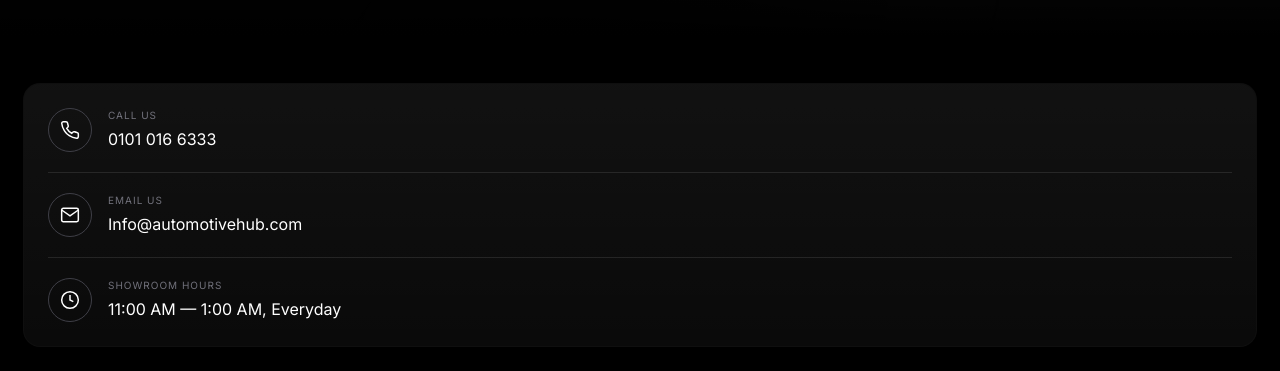
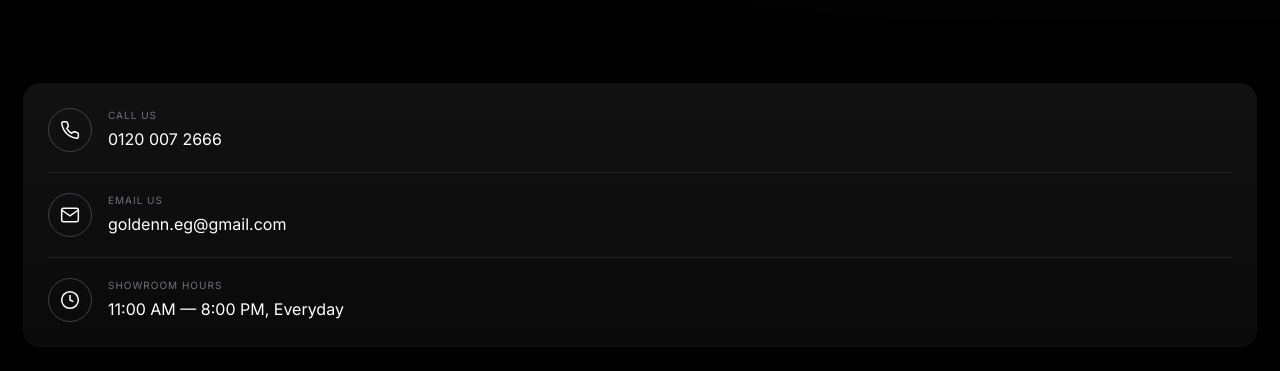
Before and after one commit to potatosalads58-collab/automotive-hub, a Next.js app: page /contact in a window 1280 px wide. Shown: the part 1900-2271 px from the top of the page. Built offline with nearby package versions, Linux system fonts and the light colour scheme.

Commit message:
Update page.tsx

```diff
--- a/app/contact/page.tsx
+++ b/app/contact/page.tsx
@@ -2,12 +2,12 @@
 import { useEffect, useState, useRef } from 'react'
 import Footer from '@/components/Footer'
 
-const PHONE = '01010166333'
-const PHONE_DISPLAY = '0101 016 6333'
-const EMAIL = 'Info@automotivehub.com'
-const INSTAGRAM_URL = 'https://instagram.com/automotivehubegy'
-const THREADS_URL = 'https://www.threads.net/@automotivehubegy'
-const FACEBOOK_URL = 'https://www.facebook.com/share/14nBzBzMDiU/'
+const PHONE = '01200072666'
+const PHONE_DISPLAY = '0120 007 2666'
+const EMAIL = 'goldenn.eg@gmail.com'
+const INSTAGRAM_URL = 'https://instagram.com/goldenneg'
+const THREADS_URL = 'https://www.threads.net/'
+const FACEBOOK_URL = 'https://www.facebook.com/Golden.N.Automotive'
 
 function AnimatedTitle({ text }: { text: string }) {
   return (
@@ -233,7 +233,7 @@
               </div>
               <div>
                 <p className="text-zinc-500 text-[10px] tracking-widest mb-1">SHOWROOM HOURS</p>
-                <p className="text-white text-base">11:00 AM — 1:00 AM, Everyday</p>
+                <p className="text-white text-base">11:00 AM — 8:00 PM, Everyday</p>
               </div>
             </div>
           </div>
@@ -310,7 +310,7 @@
           </div>
           <div className="rounded-2xl overflow-hidden border border-zinc-800" style={{ aspectRatio: '4/3' }}>
             <iframe
-              src="https://www.google.com/maps/embed?pb=!1m14!1m8!1m3!1d3454.826286700698!2d31.0024664!3d30.013144!3m2!1i1024!2i768!4f13.1!3m3!1m2!1s0x14585b005ec6139d%3A0x87ebde9178995179!2sAutomotive%20HUB!5e0!3m2!1sar!2seg!4v1789204878926!5m2!1sar!2seg"
+              src="https://www.google.com/maps/embed?pb=!1m14!1m8!1m3!1d142899.67804039433!2d31.490878!3d30.0434943!3m2!1i1024!2i768!4f13.1!3m3!1m2!1s0x1458239873da2ddb%3A0x9826433a3cd0fc60!2sGolden%20N%20-%20New%20Cairo!5e1!3m2!1sen!2seg!4v1793116618754!5m2!1sen!2seg"
               width="100%"
               height="100%"
               style={{ border: 0 }}
```
